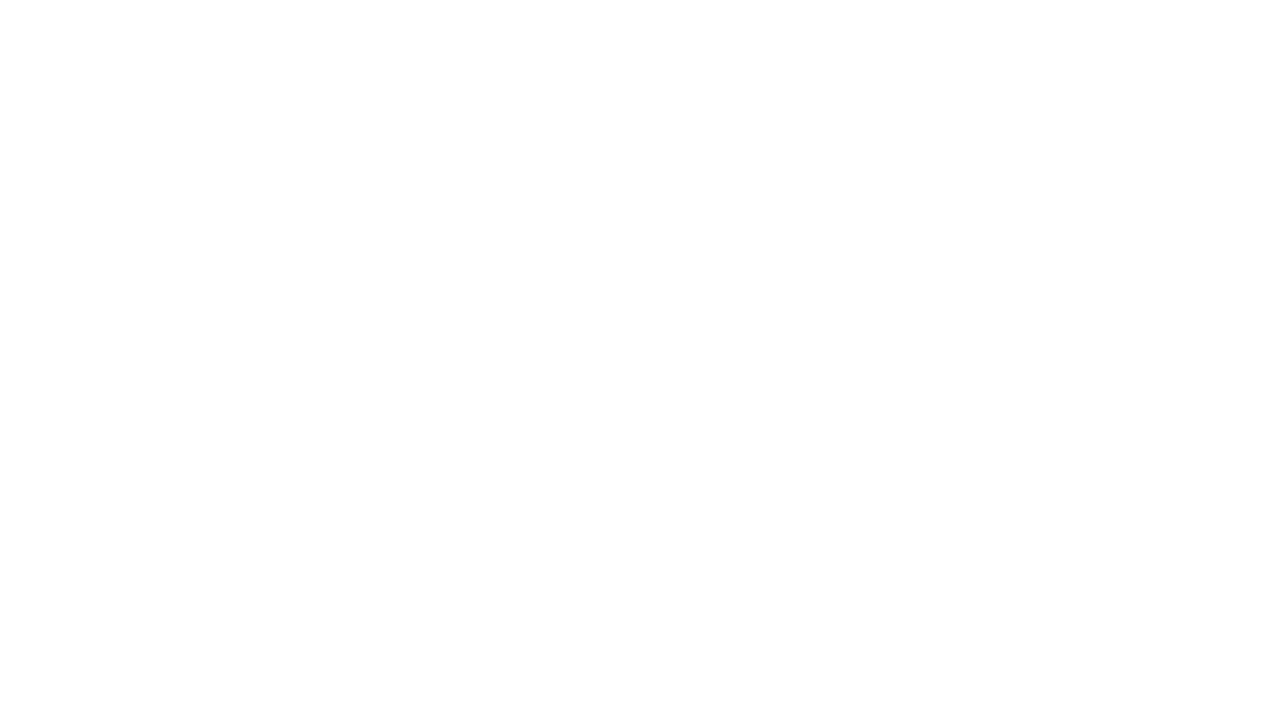
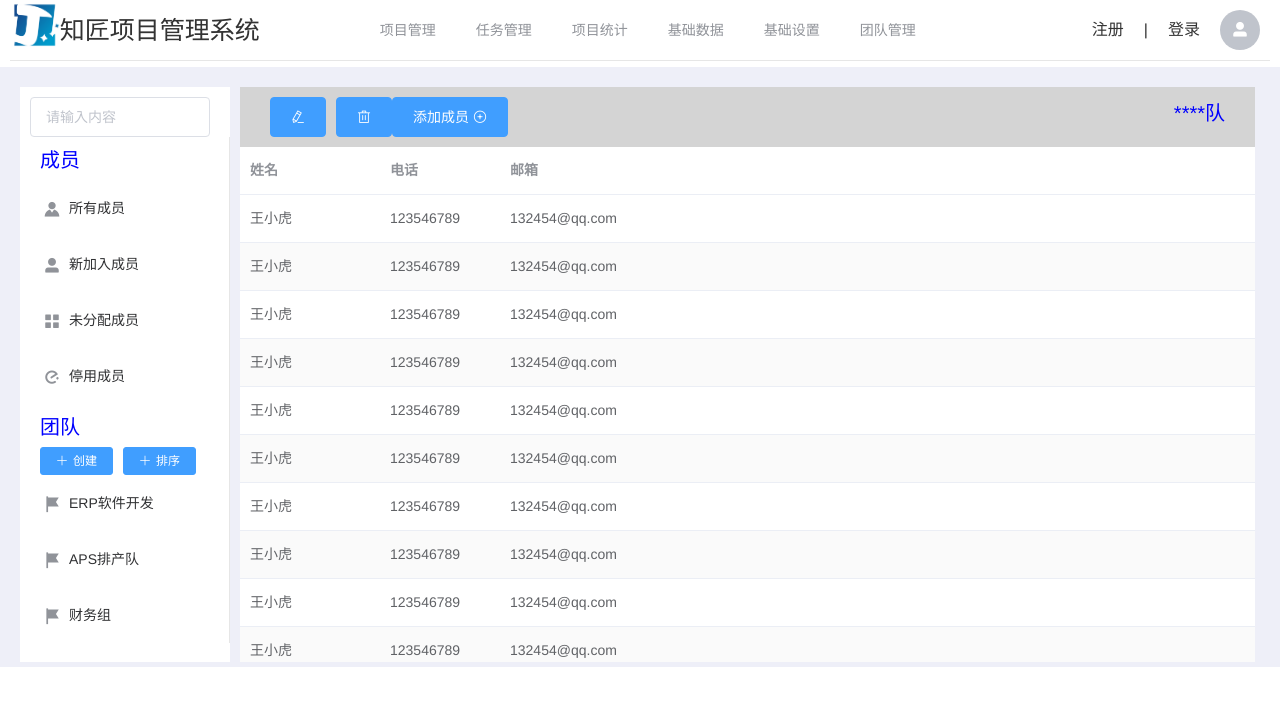
Before and after one commit to gary-yu-1990/ZJ_PM, a Vue app: page /#/TeamPages/TeamInfo in a window 1280 px wide. Shown: the top 706 px of the page. Built offline with nearby package versions, Linux system fonts and the light colour scheme.

Commit message:
9.26提交

```diff
--- a/src/page/Main.Vue
+++ b/src/page/Main.Vue
@@ -14,6 +14,7 @@
     <el-menu-item index="/ProjectBaseData">基础数据</el-menu-item>
     <!-- <el-menu-item index="/KnowledgeBase">知识管理</el-menu-item> -->
     <el-menu-item index="/SystemSet">基础设置</el-menu-item>
+     <el-menu-item index="/TeamManager">团队管理</el-menu-item>
     <li class="info"><el-avatar icon="el-icon-user-solid"></el-avatar></li>
     <li class="info" >登录</li>
     <li class="info">|</li>
--- a/src/page/Main_bak.Vue
+++ b/src/page/Main_bak.Vue
@@ -17,6 +17,7 @@
     <el-menu-item index="/ProjectBaseData">基础数据</el-menu-item>
     <!-- <el-menu-item index="/KnowledgeBase">知识管理</el-menu-item> -->
     <el-menu-item index="/SystemSet">基础设置</el-menu-item>
+     <el-menu-item index="/TeamManager">团队管理</el-menu-item>
   </el-menu>
    </div>
    <el-avatar icon="el-icon-user-solid"></el-avatar>
--- /dev/null
+++ b/src/page/TeamManager.vue
@@ -0,0 +1,99 @@
+<template>
+  <div>
+    <el-container>
+
+      <el-aside width="210px">
+        <!--<template slot="header" slot-scope="scope">
+        <el-input
+          v-model="search"
+          size="mini"
+          placeholder="输入关键字搜索"/>
+        </template>-->
+
+        <div class="input_class">
+          <el-input v-model="input" placeholder="请输入内容" ></el-input>
+        </div>
+        <el-menu router :default-active="activeIndex">
+          <el-menu-item-group>
+             <template slot="title"><li style="color:blue; margin-right: 2px;  display: block;  font-size: 20px">成员</li></template>
+            <el-menu-item index="/TeamPages/MemberInfo"><i class="el-icon-s-custom"></i>所有成员</el-menu-item>
+            <el-menu-item index="/SystemSetPages/BaseSet"><i class="el-icon-user-solid"></i>新加入成员</el-menu-item>
+            <el-menu-item index="/SystemSetPages/BaseSet"><i class="el-icon-menu"></i>未分配成员</el-menu-item>
+            <el-menu-item index="/SystemSetPages/BaseSet"><i class="el-icon-eleme"></i>停用成员</el-menu-item>
+          </el-menu-item-group>
+
+
+          <el-menu-item-group>
+
+              <template slot="title"><li style="color:blue; margin-right: 2px;  display: block;  font-size: 20px">团队</li></template>
+
+
+            <div style="margin-left: 20px;  display: block ">
+              <el-button size="mini" type="primary" icon="el-icon-plus" style="left:20px">创建</el-button>
+              <el-button size="mini" type="primary" icon="el-icon-plus" style="left:20px">排序</el-button>
+            </div>
+            <el-menu-item index="/TeamPages/TeamInfo"><i class="el-icon-s-flag"></i>ERP软件开发</el-menu-item>
+            <el-menu-item index="/TeamPages/TeamInfo"><i class="el-icon-s-flag"></i>APS排产队</el-menu-item>
+
+            <el-menu-item index="/TeamPages/TeamInfo"><i class="el-icon-s-flag"></i>财务组</el-menu-item>
+          </el-menu-item-group>
+        </el-menu>
+      </el-aside>
+
+      <el-main>
+        <router-view></router-view>
+      </el-main>
+    </el-container>
+  </div>
+</template>
+
+
+<style scoped>
+
+.el-container{
+  position: absolute;
+  top: 67px;
+  left: 0px;
+  right: 0px;
+  bottom: 0px;
+  background-color: #eeeff8;
+  height: 600px;
+}
+.el-aside {
+  background: rgb(255, 255, 255);
+
+  position: absolute;
+  top: 20px;
+  left: 20px;
+  bottom: 5px;
+}
+
+.el-main {
+
+  position: absolute;
+  top: 0px;
+  left: 240px;
+  right: 5px;
+  bottom: 5px;
+}
+.el-menu {
+  text-align: left;
+}
+
+.text_class {
+  color: black;
+  position: relative;
+  top: 500px;
+
+}
+
+.el-input  {
+  background: rgb(255, 255, 255);
+  margin-left: 10px;
+  margin-top:10px;
+
+  width: 180px;
+  height: 40px;
+
+}
+</style>
--- /dev/null
+++ b/src/page/TeamPages/MemberInfo.vue
@@ -0,0 +1,95 @@
+ <template>
+  <el-container>
+    <el-header height="60px" style="text-align: left; font-size: 20px">
+      <i class="text_class">
+        <el-button type="primary">
+          <i class="el-icon-circle-plus-outline"></i>
+            增加成员
+        </el-button>
+      </i>
+      <li
+        style="color:blue; margin-top:10px ;margin-right: 10px;  display: block; float: right;  font-size: 20px"
+      >共50人</li>
+    </el-header>
+
+    <el-main>
+      <el-table :data="tableData" stripe="true" height="800px">
+        <el-table-column type="selection" width="40"></el-table-column>
+        <el-table-column fixed prop="name" label="姓名" width="140"></el-table-column>
+        <el-table-column prop="telephone" label="电话" width="120"></el-table-column>
+        <el-table-column prop="emailed" label="邮箱"></el-table-column>
+        <el-table-column fixed="right" label="操作" width="200">
+          <template slot-scope="scope">
+            <el-button
+              size="mini"
+              type="primary"
+              icon="el-icon-edit"
+              @click="handleEdit(scope.$index, scope.row)"
+            ></el-button>
+            <el-button
+              size="mini"
+              type="primary"
+              icon="el-icon-delete"
+              @click="handleDelete(scope.$index, scope.row) "
+            ></el-button>
+          </template>
+        </el-table-column>
+      </el-table>
+    </el-main>
+  </el-container>
+</template>
+
+
+<style scoped>
+.el-container {
+  position: absolute;
+  top: 20px;
+  left: 0px;
+  right: 20px;
+  height: 500px;
+}
+
+.el-header {
+  background-color: rgb(212, 212, 212);
+}
+
+.el-table {
+  position: absolute;
+  top: 60px;
+  left: 0px;
+  right: 10px;
+  bottom: 5px;
+}
+
+.text_class {
+  margin-top: 10px;
+  margin-left: 10px;
+  display: block;
+  float: left;
+}
+</style>
+
+
+
+<script>
+export default {
+  data() {
+    const item = {
+      name: "王小虎",
+      telephone: "123546789",
+      emailed: "132454@qq.com"
+    };
+    return {
+      tableData: Array(30).fill(item)
+    };
+  },
+  methods: {
+    handleEdit(index, row) {
+      console.log(index, row);
+    },
+    handleDelete(index, row) {
+      console.log(index, row);
+    }
+  }
+};
+</script>
--- /dev/null
+++ b/src/page/TeamPages/TeamInfo.vue
@@ -0,0 +1,77 @@
+ <template>
+  <el-container>
+    <el-header height="60px" style="text-align: left; font-size: 20px">
+      <i class="text_class">
+        <el-button type="primary" icon="el-icon-edit"></el-button>
+        <el-button type="primary" icon="el-icon-delete"></el-button>
+        <el-dropdown>
+          <el-button type="primary">
+            添加成员
+            <i class="el-icon-circle-plus-outline"></i>
+          </el-button>
+          <el-dropdown-menu slot="dropdown">
+            <el-dropdown-item>通过邮箱邀请</el-dropdown-item>
+            <el-dropdown-item>下载批量导入成员模板</el-dropdown-item>
+            <el-dropdown-item>山川文件批量导入成员</el-dropdown-item>
+          </el-dropdown-menu>
+        </el-dropdown>
+      </i>
+
+      <li
+        style="color:blue; margin-top:10px ;margin-right: 10px;  display: block; float: right;  font-size: 20px"
+      >****队</li>
+    </el-header>
+
+    <el-main>
+      <el-table :data="tableData" stripe="true" height="800px">
+        <el-table-column prop="name" label="姓名" width="140"></el-table-column>
+        <el-table-column prop="telephone" label="电话" width="120"></el-table-column>
+        <el-table-column prop="emailed" label="邮箱"></el-table-column>
+      </el-table>
+    </el-main>
+  </el-container>
+</template>
+
+<style  scoped>
+.el-container {
+  background-color: aquamarine;
+  position: absolute;
+  top: 20px;
+  left: 0px;
+  right: 20px;
+  height: 500px;
+}
+.el-header {
+  background-color: rgb(212, 212, 212);
+}
+
+.el-table {
+  position: absolute;
+  top: 60px;
+  left: 0px;
+  right: 10px;
+  bottom: 5px;
+}
+
+.text_class {
+  margin-top: 10px;
+  margin-left: 10px;
+  display: block;
+  float: left;
+}
+</style>
+
+<script>
+export default {
+  data() {
+    const item = {
+      name: "王小虎",
+      telephone: "123546789",
+      emailed: "132454@qq.com"
+    };
+    return {
+      tableData: Array(20).fill(item)
+    };
+  }
+};
+</script>
--- a/src/router/index.js
+++ b/src/router/index.js
@@ -9,6 +9,9 @@ import SystemSet from '@/page/SystemSet'
 import PersonInfo from '@/page/SystemSetPages/PersonInfo'
 import BaseSet from '@/page/SystemSetPages/BaseSet'
 import TaskManager from '@/page/TaskManager'
+import TeamManager from '@/page/TeamManager'
+import MemberInfo from '@/page/TeamPages/MemberInfo'
+import TeamInfo from '@/page/TeamPages/TeamInfo'
 
 Vue.use(Router)
 
@@ -57,6 +60,28 @@ export default new Router({
         keepAlive: true
       }
     }, {
+      path: '/TeamManager',
+      name: 'TeamManager',
+      component: TeamManager,
+      children: [{
+        path: '/TeamPages/MemberInfo',
+        name: 'MemberInfo',
+        component: MemberInfo,
+        meta: {
+          keepAlive: true
+        }
+      }, {
+        path: '/TeamPages/TeamInfo',
+        name: 'TeamInfo',
+        component: TeamInfo,
+        meta: {
+          keepAlive: true
+        }
+      }],
+      meta: {
+        keepAlive: true
+      }
+    }, {
       path: '/SystemSet',
       name: 'SystemSet',
       component: SystemSet,
```
